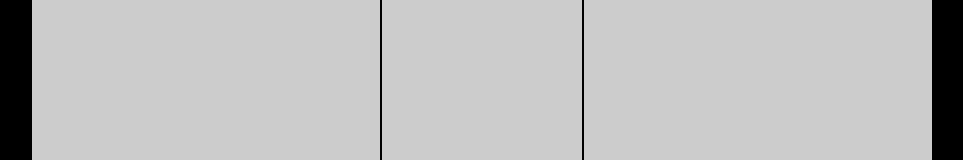
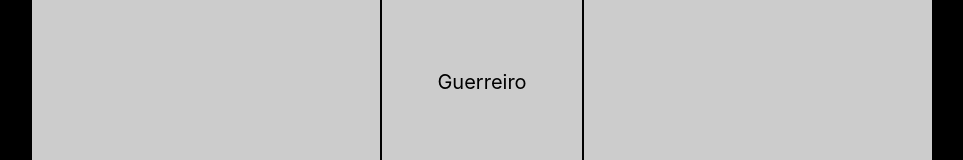
Before and after one commit to AlexandreRodriguesStrapasson/cypher_sheet, a React (Create React App) app in the folder app/: page /secondStep in a window 1280 px wide. Shown: the part 418-578 px from the top of the page, without its empty margins (158-1121 px from the left). Built offline with nearby package versions, Linux system fonts and the light colour scheme.

Commit message:
feat: add new configurations to the cards

```diff
--- a/app/src/pages/secondStep.js
+++ b/app/src/pages/secondStep.js
@@ -5,7 +5,7 @@ function SecondStep() {
     const [isActive, setIsActive] = useState(false);
 
     const handleClick = () => {
-        setIsActive(!isActive); // Alternar estado
+        setIsActive(!isActive);
     };
 
     return (
@@ -14,8 +14,12 @@ function SecondStep() {
                 className={`${Style.card} ${isActive ? Style.active : ''}`}
                 onClick={handleClick}
             >
+                <div className={Style.styleCharacter}>Guerreiro</div>
                 <div className={`${Style.content} ${isActive ? Style.contentActive : ''}`}>
-                    <p>Texto de exemplo</p>
+                    <p>
+                        Você é um bom aliado para se ter em uma luta. Você sabe
+                        como usar armas e se defender...
+                    </p>
                 </div>
             </div>
         </div>
--- a/app/src/style/secondStep.module.css
+++ b/app/src/style/secondStep.module.css
@@ -13,7 +13,7 @@
 .card {
     transition: transform 0.5s ease;
     cursor: pointer;
-    border: 2px solid ;
+    border: 2px solid;
     height: 300px;
     width: 200px;
     display: flex;
@@ -34,6 +34,17 @@
 }
 
 .active .content {
-    transform: translateX(200%);
+    transform: translateX(130%);
     opacity: 1;
 }
+
+
+.styleCharacter {
+    position: absolute;
+    top: 50%;
+    left: 50%;
+    transform: translate(-50%, -50%);
+    font-size: 20px;
+    color: #000;
+    z-index: 2;
+  }
```
